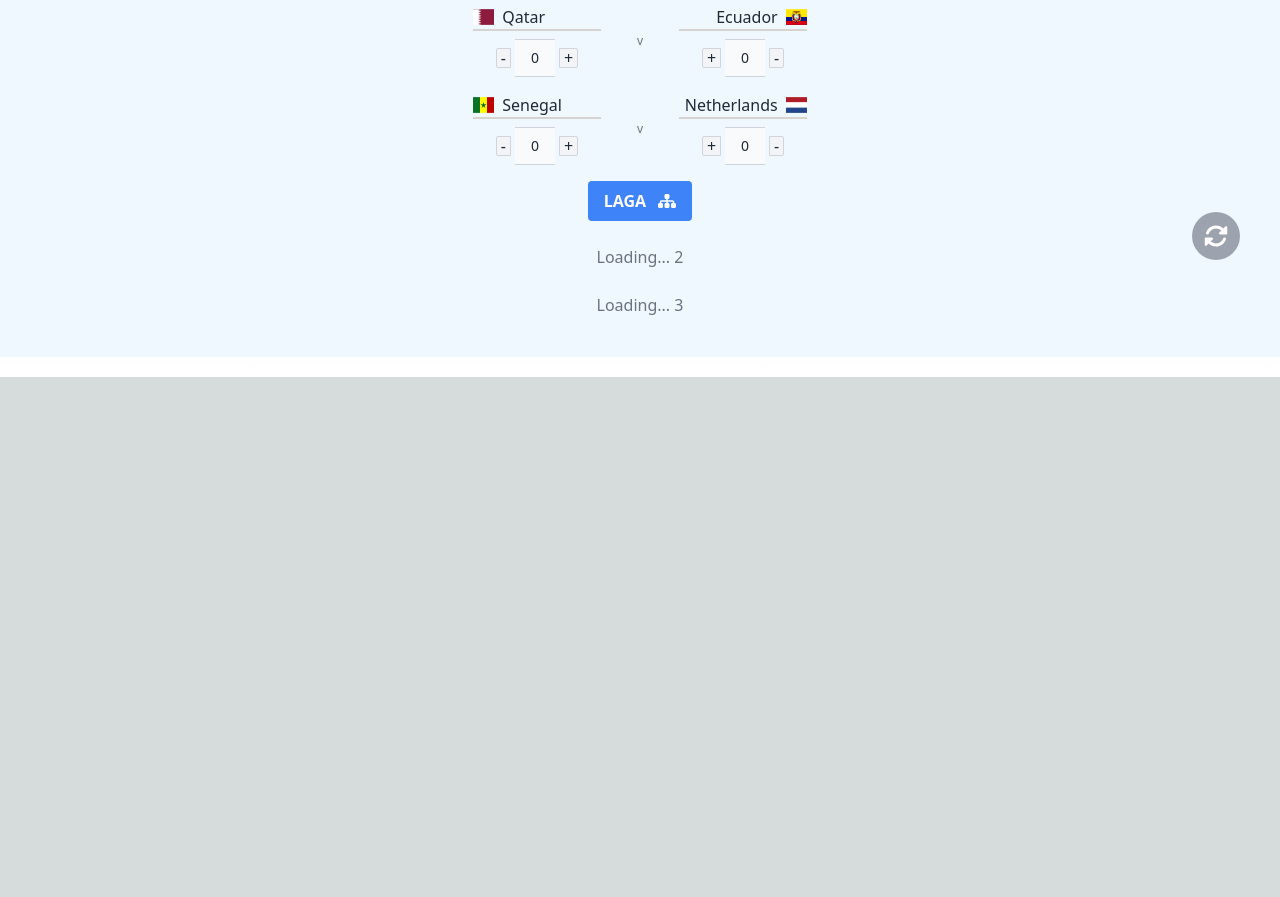
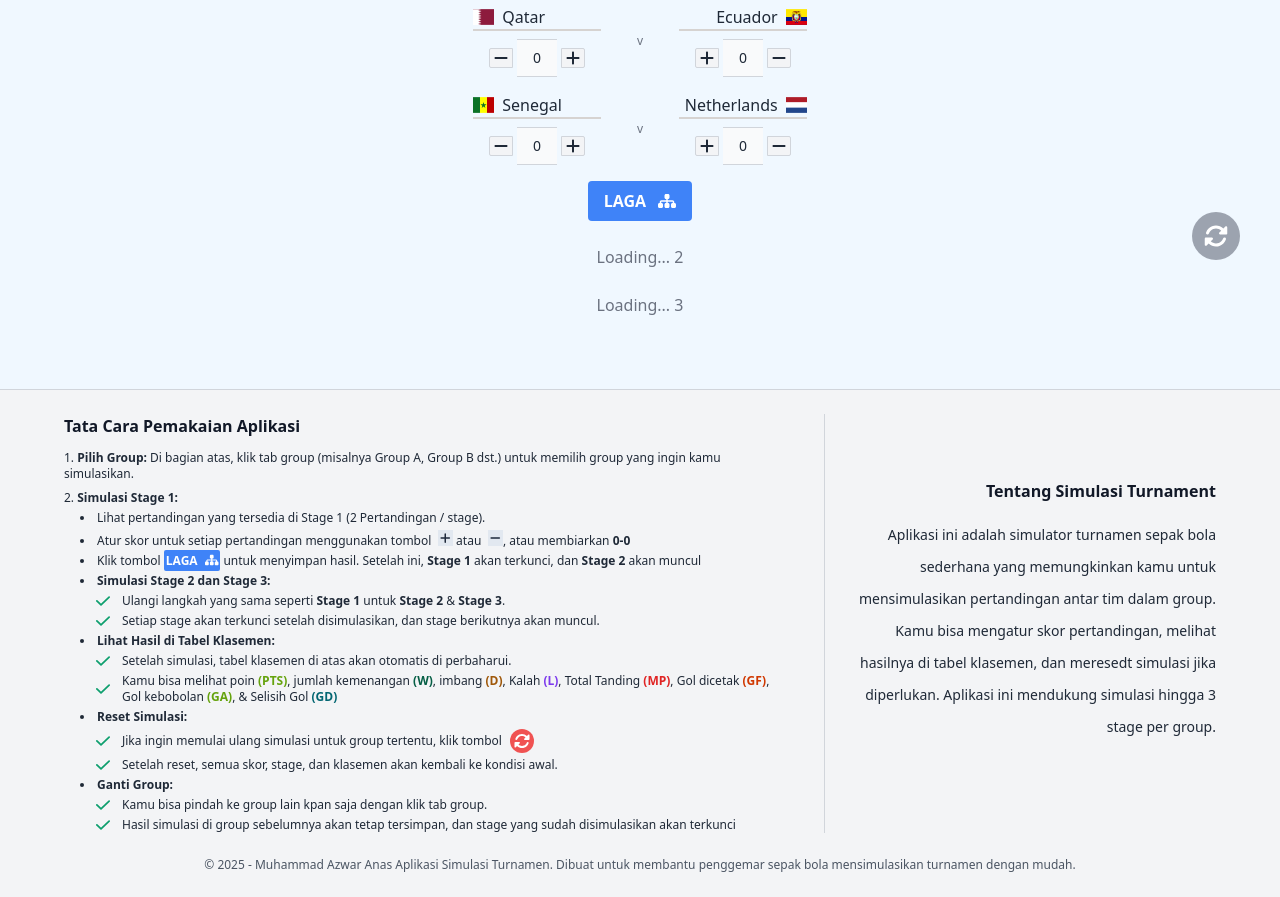
Before and after one commit to tkarombang/tournament-simulator, a Next.js app: page / in a window 1280 px wide. Shown: the part 500-1397 px from the top of the page. Before the commit the page ends 877 px from the top, so only its background shows below. Built offline with nearby package versions, Linux system fonts and the light colour scheme.

Commit message:
delapan-add footer component

```diff
--- /dev/null
+++ b/src/components/FooterPage.tsx
@@ -0,0 +1,139 @@
+import React from "react";
+import { faRotate, faSitemap, faPlus, faMinus } from "@fortawesome/free-solid-svg-icons";
+import { FontAwesomeIcon } from "@fortawesome/react-fontawesome";
+export default function FooterPage() {
+  return (
+    <div className="max-w-6xl mx-auto text-gray-800 dark:text-gray-200">
+      <div className="flex flex-col md:flex-row gap-6">
+        <div className="md:w-2/3 md:pr-6 ">
+          {/* TATA CARA PEMAKAIAN */}
+          <h3 className="text-base font-semibold mb-3 text-gray-900 dark:text-gray-100">Tata Cara Pemakaian Aplikasi</h3>
+          <ol className="list-decimal list-inside space-y-2 text-sm sm:text-xs">
+            <li>
+              <strong>Pilih Group:</strong> Di bagian atas, klik tab group (misalnya Group A, Group B dst.) untuk memilih group yang ingin kamu simulasikan.
+            </li>
+            <li>
+              <strong>Simulasi Stage 1:</strong>
+              <ul className="list-disc list-inside ml-4 mt-1 space-y-1">
+                <li>Lihat pertandingan yang tersedia di Stage 1 (2 Pertandingan / stage).</li>
+                <li>
+                  Atur skor untuk setiap pertandingan menggunakan tombol <FontAwesomeIcon icon={faPlus} className="ml-1 bg-slate-200 text-slate-800 p-0.5" /> atau{" "}
+                  <FontAwesomeIcon icon={faMinus} className="ml-1 bg-slate-200 text-slate-800 p-0.5" />, atau membiarkan <strong>0-0</strong>
+                </li>
+                <li>
+                  Klik tombol{" "}
+                  <strong className="p-0.5 rounded-sm text-white uppercase font-bold bg-blue-500">
+                    Laga <FontAwesomeIcon icon={faSitemap} className="ml-1" />
+                  </strong>{" "}
+                  untuk menyimpan hasil. Setelah ini, <strong>Stage 1</strong> akan terkunci, dan <strong>Stage 2</strong> akan muncul
+                </li>
+
+                <li>
+                  <strong>Simulasi Stage 2 dan Stage 3:</strong>
+                  <ul className="list-inside ml-4 mt-1 space-y-1">
+                    <li className="flex items-center space-x-3 rtl:space-x-reverse">
+                      <svg className="shrink-0 w-3.5 h-3.5 text-green-500 dark:text-green-400" aria-hidden="true" fill="none" viewBox="0 0 16 12">
+                        <path stroke="currentColor" stroke-linecap="round" stroke-linejoin="round" stroke-width="2" d="M1 5.917 5.724 10.5 15 1.5" />
+                      </svg>
+                      <span>
+                        Ulangi langkah yang sama seperti <strong>Stage 1</strong> untuk <strong>Stage 2</strong> & <strong>Stage 3</strong>.
+                      </span>
+                    </li>
+                    <li className="flex items-center space-x-3 rtl:space-x-reverse">
+                      <svg className="shrink-0 w-3.5 h-3.5 text-green-500 dark:text-green-400" aria-hidden="true" fill="none" viewBox="0 0 16 12">
+                        <path stroke="currentColor" stroke-linecap="round" stroke-linejoin="round" stroke-width="2" d="M1 5.917 5.724 10.5 15 1.5" />
+                      </svg>
+                      <span>Setiap stage akan terkunci setelah disimulasikan, dan stage berikutnya akan muncul.</span>
+                    </li>
+                  </ul>
+                </li>
+
+                <li>
+                  <strong>Lihat Hasil di Tabel Klasemen:</strong>
+                  <ul className="list-inside ml-4 mt-1 space-y-1">
+                    <li className="flex items-center space-x-3 rtl:space-x-reverse">
+                      <svg className="shrink-0 w-3.5 h-3.5 text-green-500 dark:text-green-400" aria-hidden="true" fill="none" viewBox="0 0 16 12">
+                        <path stroke="currentColor" stroke-linecap="round" stroke-linejoin="round" stroke-width="2" d="M1 5.917 5.724 10.5 15 1.5" />
+                      </svg>
+                      <span>Setelah simulasi, tabel klasemen di atas akan otomatis di perbaharui.</span>
+                    </li>
+                    <li className="flex items-center space-x-3 rtl:space-x-reverse">
+                      <svg className="shrink-0 w-3.5 h-3.5 text-green-500 dark:text-green-400" aria-hidden="true" fill="none" viewBox="0 0 16 12">
+                        <path stroke="currentColor" stroke-linecap="round" stroke-linejoin="round" stroke-width="2" d="M1 5.917 5.724 10.5 15 1.5" />
+                      </svg>
+                      <span>
+                        Kamu bisa melihat poin <strong className="text-lime-600">(PTS)</strong>, jumlah kemenangan <strong className="text-emerald-800">(W)</strong>, imbang <strong className="text-yellow-600">(D)</strong>, Kalah{" "}
+                        <strong className="text-violet-600">(L)</strong>, Total Tanding <strong className="text-red-600">(MP)</strong>, Gol dicetak <strong className="text-orange-600">(GF)</strong>, Gol kebobolan{" "}
+                        <strong className="text-lime-600">(GA)</strong>, & Selisih Gol <strong className="text-teal-700">(GD)</strong>
+                      </span>
+                    </li>
+                  </ul>
+                </li>
+
+                <li>
+                  <strong>Reset Simulasi:</strong>
+                  <ul className="list-inside ml-4 mt-1 space-y-1">
+                    <li className="flex items-center space-x-3 rtl:space-x-reverse">
+                      <svg className="shrink-0 w-3.5 h-3.5 text-green-500 dark:text-green-400" aria-hidden="true" fill="none" viewBox="0 0 16 12">
+                        <path stroke="currentColor" stroke-linecap="round" stroke-linejoin="round" stroke-width="2" d="M1 5.917 5.724 10.5 15 1.5" />
+                      </svg>
+                      <div className="flex items-center">
+                        <span>Jika ingin memulai ulang simulasi untuk group tertentu, klik tombol</span>
+                        <FontAwesomeIcon icon={faRotate} className="ml-2 p-1 flex items-center justify-center text-base text-white bg-red-500 rounded-full" />
+                      </div>
+                    </li>
+                    <li className="flex items-center space-x-3 rtl:space-x-reverse">
+                      <svg className="shrink-0 w-3.5 h-3.5 text-green-500 dark:text-green-400" aria-hidden="true" fill="none" viewBox="0 0 16 12">
+                        <path stroke="currentColor" stroke-linecap="round" stroke-linejoin="round" stroke-width="2" d="M1 5.917 5.724 10.5 15 1.5" />
+                      </svg>
+                      <span>Setelah reset, semua skor, stage, dan klasemen akan kembali ke kondisi awal.</span>
+                    </li>
+                  </ul>
+                </li>
+
+                <li>
+                  <strong>Ganti Group:</strong>
+                  <ul className="list-inside ml-4 mt-1 space-y-1">
+                    <li className="flex items-center space-x-3 rtl:space-x-reverse">
+                      <svg className="shrink-0 w-3.5 h-3.5 text-green-500 dark:text-green-400" aria-hidden="true" fill="none" viewBox="0 0 16 12">
+                        <path stroke="currentColor" stroke-linecap="round" stroke-linejoin="round" stroke-width="2" d="M1 5.917 5.724 10.5 15 1.5" />
+                      </svg>
+                      <span>Kamu bisa pindah ke group lain kpan saja dengan klik tab group.</span>
+                    </li>
+                    <li className="flex items-center space-x-3 rtl:space-x-reverse">
+                      <svg className="shrink-0 w-3.5 h-3.5 text-green-500 dark:text-green-400" aria-hidden="true" fill="none" viewBox="0 0 16 12">
+                        <path stroke="currentColor" stroke-linecap="round" stroke-linejoin="round" stroke-width="2" d="M1 5.917 5.724 10.5 15 1.5" />
+                      </svg>
+                      <span>Hasil simulasi di group sebelumnya akan tetap tersimpan, dan stage yang sudah disimulasikan akan terkunci</span>
+                    </li>
+                  </ul>
+                </li>
+              </ul>
+            </li>
+          </ol>
+        </div>
+
+        {/* Garis Divider: Vertikal di Desktop, Horizontal di Mobile */}
+        <div className="border-b md:border-b-0 md:border-r border-gray-300 dark:border-gray-700 my-4 md:my-0"></div>
+
+        <div className="md:w-1/3 flex items-center">
+          <div className="text-center">
+            {/* DESKRIPSI APLIKASI */}
+            <h2 className="text-end text-base font-semibold mb-4 text-gray-900 dark:text-gray-100">Tentang Simulasi Turnament</h2>
+            <p className="text-end mb-6 font-light text-sm/8">
+              Aplikasi ini adalah simulator turnamen sepak bola sederhana yang memungkinkan kamu untuk mensimulasikan pertandingan antar tim dalam group. Kamu bisa mengatur skor pertandingan, melihat hasilnya di tabel klasemen, dan meresedt
+              simulasi jika diperlukan. Aplikasi ini mendukung simulasi hingga 3 stage per group.
+            </p>
+          </div>
+        </div>
+      </div>
+
+      {/* CATATAN TAMBAHAN */}
+      <div className="mt-6 font-extralight text-xs text-center text-gray-600 dark:text-gray-400">
+        <p>
+          &copy; 2025 - Muhammad Azwar Anas <strong> Aplikasi Simulasi Turnamen. Dibuat untuk membantu penggemar sepak bola mensimulasikan turnamen dengan mudah.</strong>
+        </p>
+      </div>
+    </div>
+  );
+}
--- a/src/components/SimulationForm.tsx
+++ b/src/components/SimulationForm.tsx
@@ -2,7 +2,7 @@ import { Team } from "@/data";
 import React, { useEffect, useMemo, useState } from "react";
 import { AnimatePresence, motion } from "framer-motion";
 import { FontAwesomeIcon } from "@fortawesome/react-fontawesome";
-import { faSitemap } from "@fortawesome/free-solid-svg-icons";
+import { faMinus, faPlus, faSitemap } from "@fortawesome/free-solid-svg-icons";
 
 interface SimulationFormProps {
   teams: Team[];
@@ -155,7 +155,7 @@ export default function SimulationForm({ teams, activeGroup, simulatedMatches, s
   };
 
   return (
-    <motion.div className="mt-8 min-h-[20rem]">
+    <motion.div className="mt-8 min-h-[25rem]">
       {Object.keys(stages).map((stage) => {
         const stageNumber = Number(stage);
         const stageMatches = stages[stageNumber];
@@ -215,7 +215,7 @@ export default function SimulationForm({ teams, activeGroup, simulatedMatches, s
                               disabled={isSimulated}
                               className={`bg-gray-100 dark:bg-gray-700 hover:bg-gray-200 border border-gray-300 rounded-s-sm flex items-center p-1 h-5 ${isSimulated ? "opacity-50 cursor-not-allowed" : ""}`}
                             >
-                              -
+                              <FontAwesomeIcon icon={faMinus} />
                             </button>
                             <input type="text" value={score.score1} disabled={isSimulated} readOnly className="bg-gray-50 border-x-0 border-gray-300 text-center w-10 py-2 dark:bg-gray-700 dark:border-gray-600 text-sm" />
                             <button
@@ -224,7 +224,7 @@ export default function SimulationForm({ teams, activeGroup, simulatedMatches, s
                               disabled={isSimulated}
                               className={`bg-gray-100 dark:bg-gray-700 hover:bg-gray-200 border border-gray-300 rounded-e-sm flex items-center p-1 h-5 ${isSimulated ? "opacity-50 cursor-not-allowed" : ""}`}
                             >
-                              +
+                              <FontAwesomeIcon icon={faPlus} />
                             </button>
                           </div>
                         </div>
@@ -244,7 +244,7 @@ export default function SimulationForm({ teams, activeGroup, simulatedMatches, s
                               disabled={isSimulated}
                               className={`bg-gray-100 dark:bg-gray-700 hover:bg-gray-200 border border-gray-300 rounded-s-sm flex items-center p-1 h-5 ${isSimulated ? "opacity-50 cursor-not-allowed" : ""}`}
                             >
-                              +
+                              <FontAwesomeIcon icon={faPlus} />
                             </button>
                             <input type="text" value={score.score2} disabled={isSimulated} readOnly className="bg-gray-50 border-x-0 border-gray-300 text-center w-10 py-2 dark:bg-gray-700 dark:border-gray-600 text-sm" />
                             <button
@@ -253,7 +253,7 @@ export default function SimulationForm({ teams, activeGroup, simulatedMatches, s
                               disabled={isSimulated}
                               className={`bg-gray-100 dark:bg-gray-700 hover:bg-gray-200 border border-gray-300 rounded-e-sm flex items-center p-1 h-5 ${isSimulated ? "opacity-50 cursor-not-allowed" : ""}`}
                             >
-                              -
+                              <FontAwesomeIcon icon={faMinus} />
                             </button>
                           </div>
                         </div>
@@ -266,7 +266,7 @@ export default function SimulationForm({ teams, activeGroup, simulatedMatches, s
                       onClick={() => handleSimulateStage(Number(stage))}
                       disabled={isButtonDisabled}
                       className={`px-4 py-2 rounded text-white uppercase font-bold ${
-                        isButtonDisabled ? "bg-gray-400 dark:bg-gray-600 cursor-not-allowed" : "bg-blue-500 hover:bg-blue-600 dark:bg-blue-700 dark:hover:bg-blue-800"
+                        isButtonDisabled ? "bg-gray-400 dark:bg-gray-600 cursor-not-allowed" : "bg-blue-500 hover:bg-blue-600 dark:bg-teal-dark dark:hover:bg-teal-700"
                       } transition-colors`}
                     >
                       laga <FontAwesomeIcon icon={faSitemap} className="ml-2" />
--- a/src/components/StandingTable.tsx
+++ b/src/components/StandingTable.tsx
@@ -72,10 +72,7 @@ export default function StandingsTable({ teams }: StandingsTableProps) {
                   <span>{team.team}</span>
                 </div>
               </td>
-              <td className="p-2 snap-start scroll-ml-3 sm:scroll-ml-6 whitespace-nowrap text-xs sm:text-base text-center w-12">
-                {}
-                {team.MP}
-              </td>
+              <td className="p-2 snap-start scroll-ml-3 sm:scroll-ml-6 whitespace-nowrap text-xs sm:text-base text-center w-12">{team.MP}</td>
               <td className="p-2 snap-start scroll-ml-3 sm:scroll-ml-6 whitespace-nowrap text-xs sm:text-base text-center w-12">{team.W}</td>
               <td className="p-2 snap-start scroll-ml-3 sm:scroll-ml-6 whitespace-nowrap text-xs sm:text-base text-center w-12">{team.D}</td>
               <td className="p-2 snap-start scroll-ml-3 sm:scroll-ml-6 whitespace-nowrap text-xs sm:text-base text-center w-12">{team.L}</td>
--- a/src/pages/index.tsx
+++ b/src/pages/index.tsx
@@ -1,5 +1,6 @@
 import GroupTabs from "@/components/GroupTabs";
 import ThemeToggle from "@/components/ThemeToggle";
+import FooterPage from "@/components/FooterPage";
 import initialData, { Team, Tournament } from "@/data";
 import { useState } from "react";
 
@@ -24,6 +25,10 @@ export default function Home({ darkMode, setDarkMode }: HomeProps) {
         {/* <GroupTabs tournament={tournament} setTournament={setTournament} /> */}
         <GroupTabs />
       </main>
+
+      <footer className="mt-8 p-6 bg-gray-100 dark:bg-gray-800 border-t border-gray-300 dark:border-gray-700">
+        <FooterPage />
+      </footer>
     </div>
   );
 }
```
